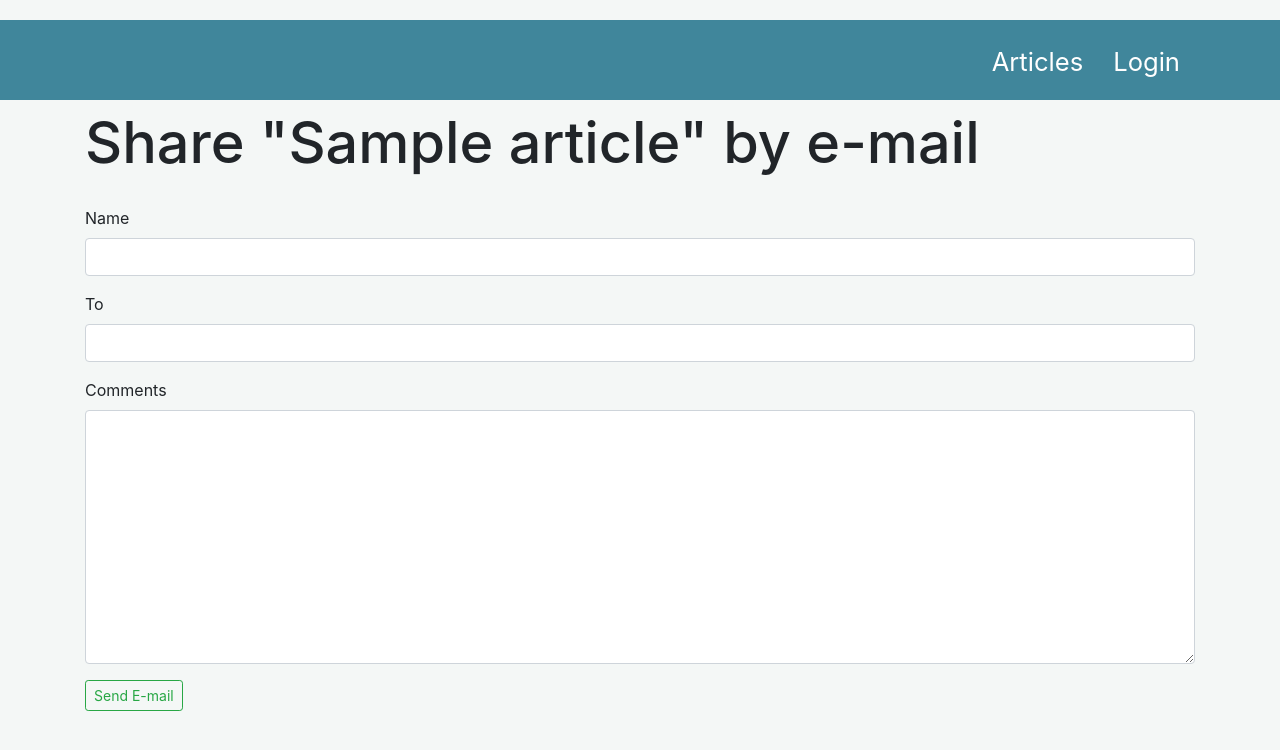
After one commit to salarSb/Weblog_project, a Django app: page /share/1/ in a window 1280 px wide. The commit adds this page. Shown: the top 750 px of the page. Run offline with Django 3.2, Linux system fonts and the light colour scheme; tables that the repository leaves empty hold one stand-in row (values such as "Sample post"); some libraries are stand-ins or nearby versions.

Commit message:
send an article to someone by email

```diff
--- /dev/null
+++ b/articles/forms.py
@@ -0,0 +1,7 @@
+from django import forms
+
+
+class EmailPostForm(forms.Form):
+    name = forms.CharField(max_length=25)
+    to = forms.EmailField()
+    comments = forms.CharField(required=False, widget=forms.Textarea)
--- a/articles/templates/articles/article_detail.html
+++ b/articles/templates/articles/article_detail.html
@@ -13,6 +13,11 @@
                             <h3>{{ object.title }}</h3>
                             <p>Published {{ object.publish }} by {{ object.author.get_full_name }}</p>
                             <p>{{ object.body|linebreaks }}</p>
+                        </div>
+                    </div>
+                    <div class="card">
+                        <div class="header">
+                            <h2><a href="{% url 'articles:article-share' object.id %}">Share this article</a></h2>
                         </div>
                     </div>
                     <div class="card">
--- /dev/null
+++ b/articles/templates/articles/share.html
@@ -0,0 +1,36 @@
+{% extends 'articles/base.html' %}
+{% load widget_tweaks %}
+{% block content %}
+    <div class="container">
+        <div class="row">
+            <div class="col-md-12">
+                {% if sent %}
+                    <h1>E-mail successfully sent</h1>
+                    <p>"{{ article.title }}" was successfully sent to {{ form.cleaned_data.to }}.</p>
+                {% else %}
+                    <h1>Share "{{ article.title }}" by e-mail</h1>
+                    <form method="POST">
+                        {% csrf_token %}
+                        <div class="form-group">
+                            <label for="id_name">Name</label>
+                            {% render_field form.name class="form-control" %}
+                        </div>
+                        <div class="form-group">
+                            <label for="id_to">To</label>
+                            {% render_field form.to class="form-control" %}
+                        </div>
+                        <div class="form-group">
+                            <label for="id_comments">Comments</label>
+                            {% render_field form.comments class="form-control" %}
+                        </div>
+                        <div>
+                            <button type="submit" value="Submit"
+                                    class="btn btn-outline-success btn-sm">Send E-mail
+                            </button>
+                        </div>
+                    </form>
+                {% endif %}
+            </div>
+        </div>
+    </div>
+{% endblock %}
--- a/articles/urls.py
+++ b/articles/urls.py
@@ -7,4 +7,5 @@ urlpatterns = [
     path('', views.ArticleListView.as_view(), name='articles-list'),
     path('article/<int:year>/<int:month>/<int:day>/<slug:article>', views.article_detail, name='article-detail'),
     path('create-article/', views.CreateArticleView.as_view(), name='create-article'),
+    path('share/<int:article_id>/', views.post_share, name='article-share'),
 ]
--- a/articles/views.py
+++ b/articles/views.py
@@ -1,8 +1,10 @@
 from django.contrib.auth.mixins import LoginRequiredMixin
+from django.core.mail import send_mail
 from django.shortcuts import get_object_or_404, render
 from django.urls import reverse_lazy
 from django.views.generic import CreateView, ListView
 
+from articles.forms import EmailPostForm
 from articles.models import Article
 
 
@@ -36,3 +38,22 @@ class CreateArticleView(LoginRequiredMixin, CreateView):
     def form_valid(self, form):
         form.instance.author = self.request.user
         return super(CreateArticleView, self).form_valid(form)
+
+
+def post_share(request, article_id):
+    article = get_object_or_404(Article, id=article_id, status='PUBLISHED')
+    sent = False
+    if request.method == 'POST':
+        form = EmailPostForm(request.POST)
+        if form.is_valid():
+            cd = form.cleaned_data
+            article_url = request.build_absolute_uri(article.get_absolute_url())
+            subject = f"{cd['name']} recommends you read {article.title}"
+            message = f"Read {article.title} at {article_url}\n\n" \
+                      f"{cd['name']}\'s comments: {cd['comments']}"
+            send_mail(subject, message, 'salarsabeti88@gmail.com', [cd['to']])
+            sent = True
+    else:
+        form = EmailPostForm()
+    return render(request, 'articles/share.html',
+                  {'article': article, 'form': form, 'sent': sent, 'page_title': 'Send Email'})
--- a/config/settings.py
+++ b/config/settings.py
@@ -12,7 +12,7 @@ https://docs.djangoproject.com/en/3.2/ref/settings/
 
 from pathlib import Path
 
-from config.secret_settings import SECRET_KEY
+from config.secret_settings import *
 
 # Build paths inside the project like this: BASE_DIR / 'subdir'.
 BASE_DIR = Path(__file__).resolve().parent.parent
@@ -21,7 +21,7 @@ BASE_DIR = Path(__file__).resolve().parent.parent
 # See https://docs.djangoproject.com/en/3.2/howto/deployment/checklist/
 
 # SECURITY WARNING: keep the secret key used in production secret!
-SECRET_KEY = SECRET_KEY
+
 
 # SECURITY WARNING: don't run with debug turned on in production!
 DEBUG = True
```
